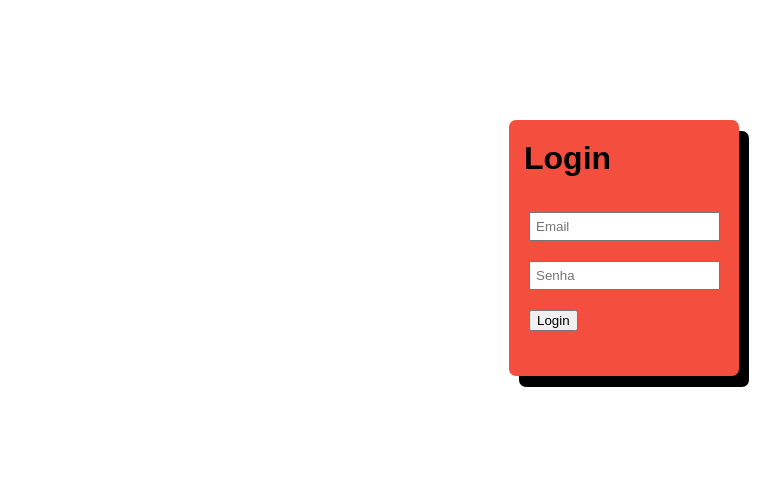
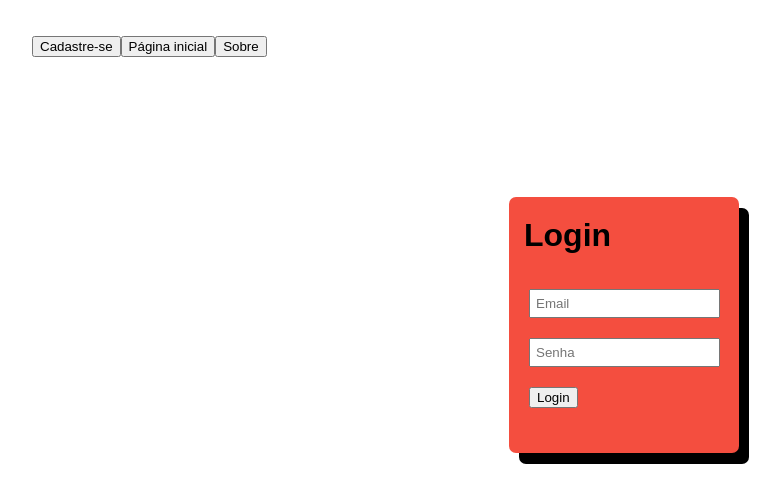
Before and after one commit to friche11/Academia-TIS-2, a React (Create React App) app in the folder src/cadastro/: page / in a window 1280 px wide. Shown: the top 502 px of the page, without its empty margins (16-796 px from the left). Built offline with nearby package versions, Linux system fonts and the light colour scheme.

Commit message:
Alteraçã pagina de login #48

```diff
--- a/src/cadastro/src/App.css
+++ b/src/cadastro/src/App.css
@@ -38,3 +38,7 @@ h1{
     margin-bottom: 20px;
     padding-left: 5px 10px;
 }
+
+.navbar__button:hover {
+    background-color: #f1f1f1;
+}
--- a/src/cadastro/src/App.js
+++ b/src/cadastro/src/App.js
@@ -1,7 +1,8 @@
 import './App.css';
+import React from 'react';
 import {Formik, Form, Field, ErrorMessage} from "formik"; //biblioteca para validação de dados
 import * as yup from "yup"; //validação de campos
-import Axios from "axios";
+
 
 function App() {
 
@@ -13,7 +14,13 @@ function App() {
   });
 
   return (
-    <div className="container">
+    <><nav className="navbar">
+      <ul>
+        <button className="button" type="submit">Cadastre-se</button>
+        <button className="button" type="submit">Página inicial</button>
+        <button className="button" type="submit">Sobre</button>
+      </ul>
+    </nav><div className="container">
         <h1>Login</h1>
         <Formik
           initalValues={{}} onSubmit={handleClickLogin}
@@ -35,7 +42,7 @@ function App() {
 
           </Form>
         </Formik>
-    </div>
+      </div></>
   );
 }
 
```
Also changed, not shown: src/cadastro/src/routes/routes.js (added, +14 -0 lines). Lines whose indentation alone changed are shown as unchanged.
